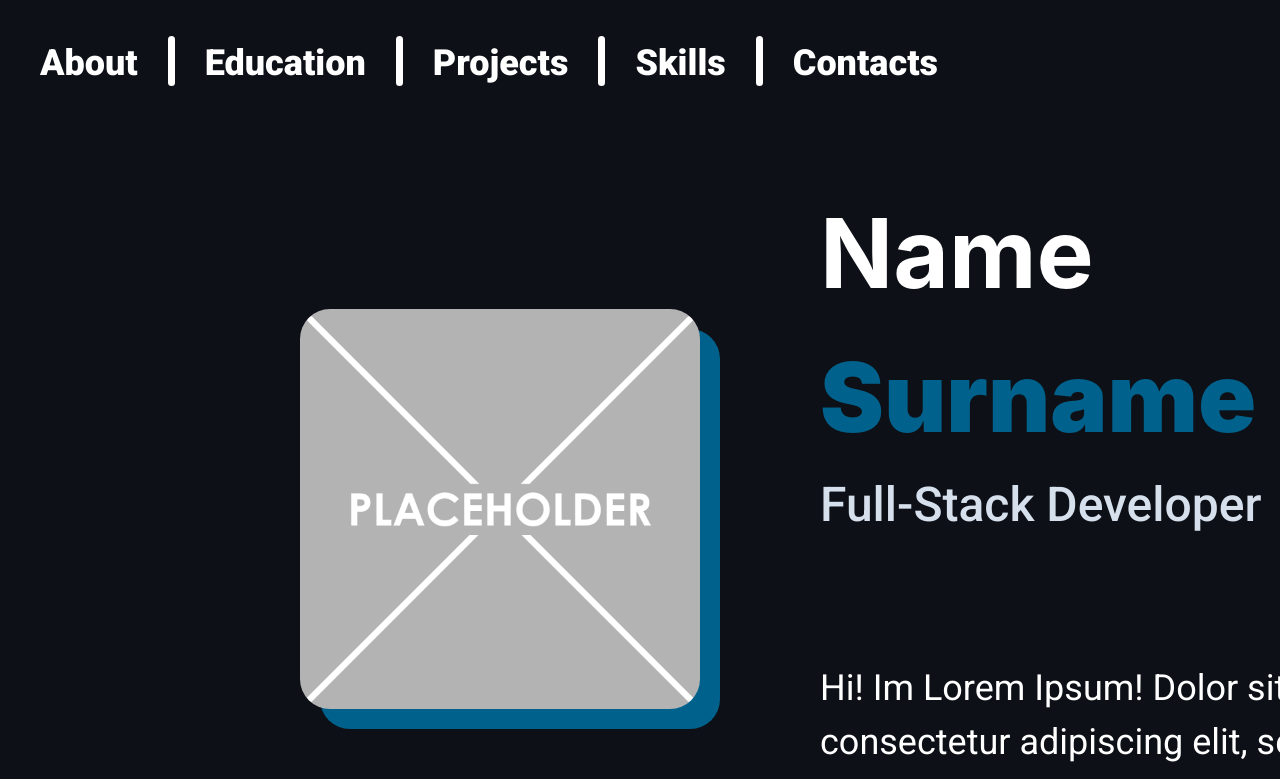
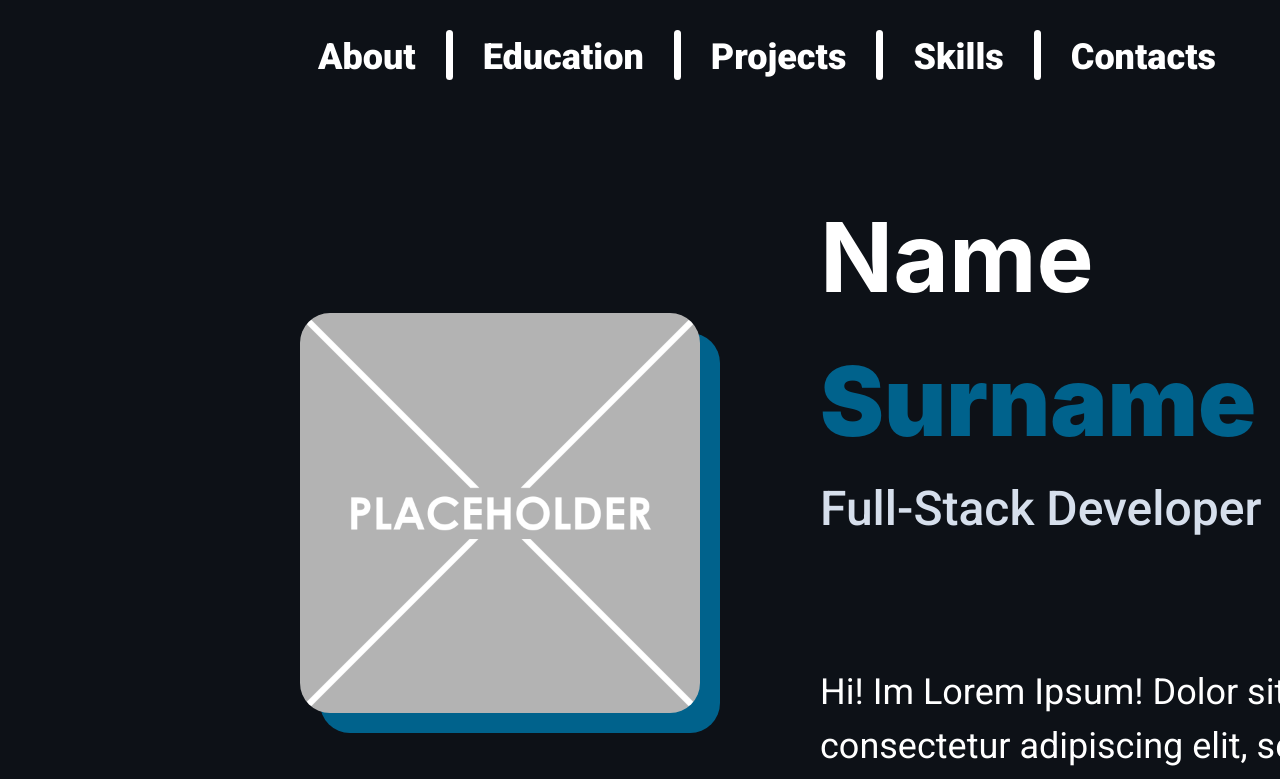
Before and after one commit to Lex-pineapple/personal-cv, a React (Vite) app: page / in a window 1280 px wide. Shown: the top 779 px of the page. Built offline with nearby package versions, Linux system fonts and the light colour scheme.

Commit message:
feat: align header & footer

```diff
--- a/src/components/sections/Footer.scss
+++ b/src/components/sections/Footer.scss
@@ -2,4 +2,5 @@
   display: flex;
   justify-content: space-between;
   align-items: center;
+  padding: 50px 0;
 }
--- a/src/components/sections/Header.scss
+++ b/src/components/sections/Header.scss
@@ -1,9 +1,19 @@
 @use '@styles/variables' as v;
 
 .header {
+  position: relative;
+  height: 100px;
+
   &__list {
     display: flex;
     gap: 30px;
+    width: fit-content;
+    margin: 30px auto;
+
+    &.moved {
+      position: absolute;
+      right: 100px;
+    }
   }
 
   &__delim {
```
